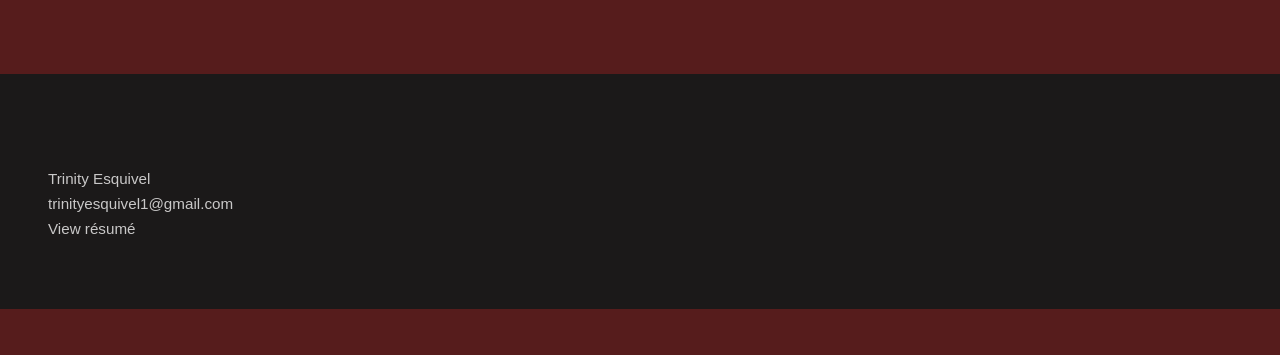
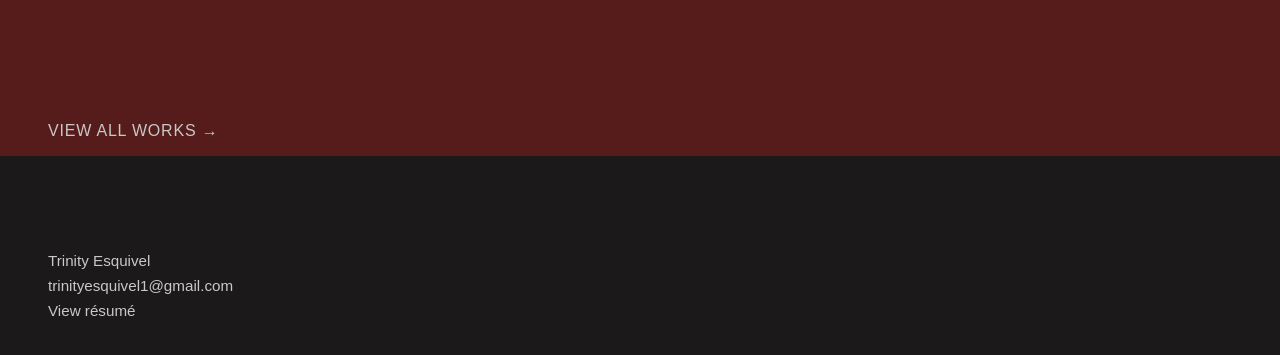
Before and after one commit to Nate-Handke/Nate-Handke.github.io, a plain HTML site: page index.html in a window 1280 px wide. Shown: the part 3247-3602 px from the top of the page. Before the commit the page ends 3556 px from the top, so only its background shows below. Drawn offline with Linux system fonts and the light colour scheme.

Commit message:
Update index.html

```diff
--- a/index.html
+++ b/index.html
@@ -215,9 +215,10 @@
     .project.reverse .project-text {
       order: 1;
     }
+
     /* =====================================
-       ALL WORKS LINK
-       ===================================== */
+      ALL WORKS LINK
+      ===================================== */
     .all-works-link {
       padding: 3rem 3rem 0;
       position: relative;
@@ -357,6 +358,13 @@
       </div>
     </section>
 
+    <section class="all-works-link">
+      <div class="container">
+        <a href="works.html">View All Works →</a>
+      </p>
+    </div>
+    </section>
+
     <!-- CONTACT -->
     <section class="contact">
       <div class="container">
```
